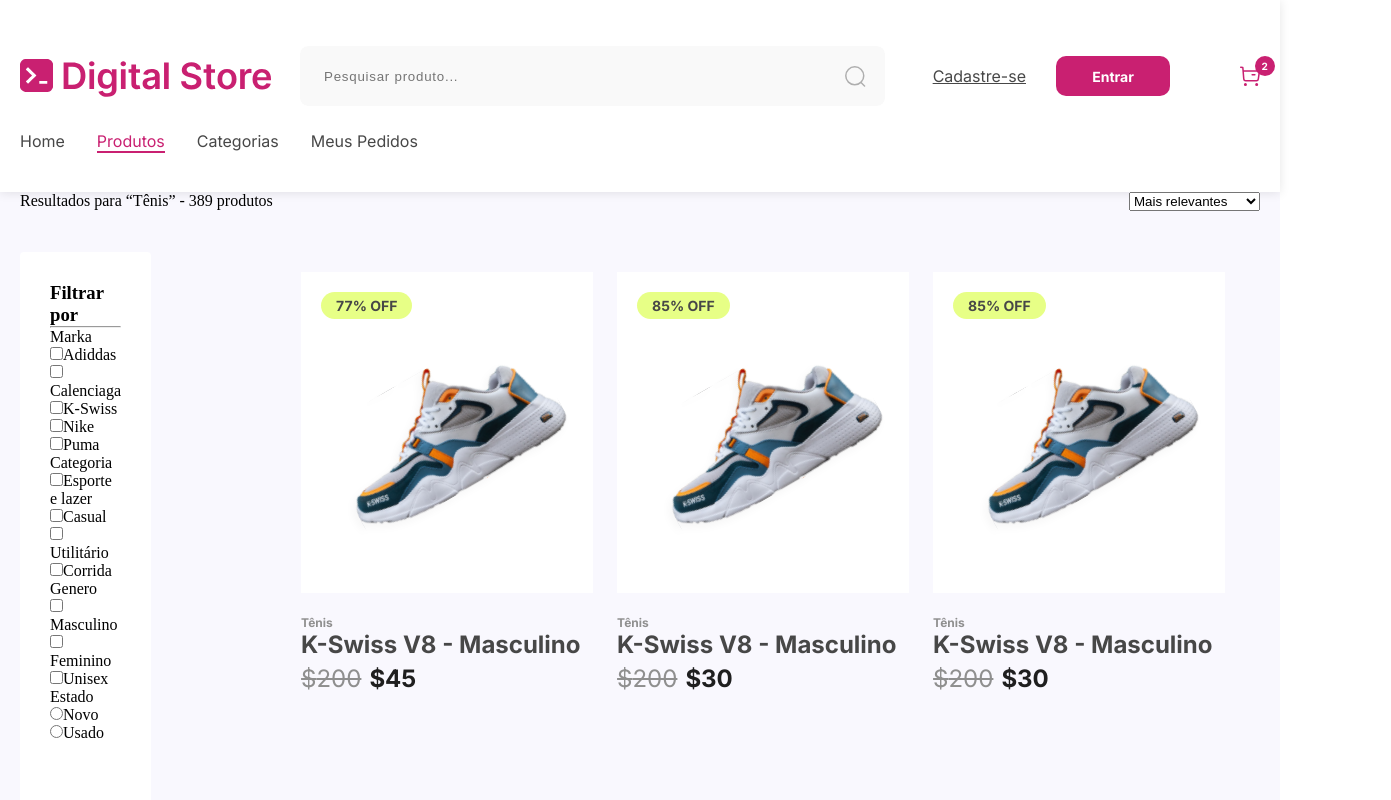
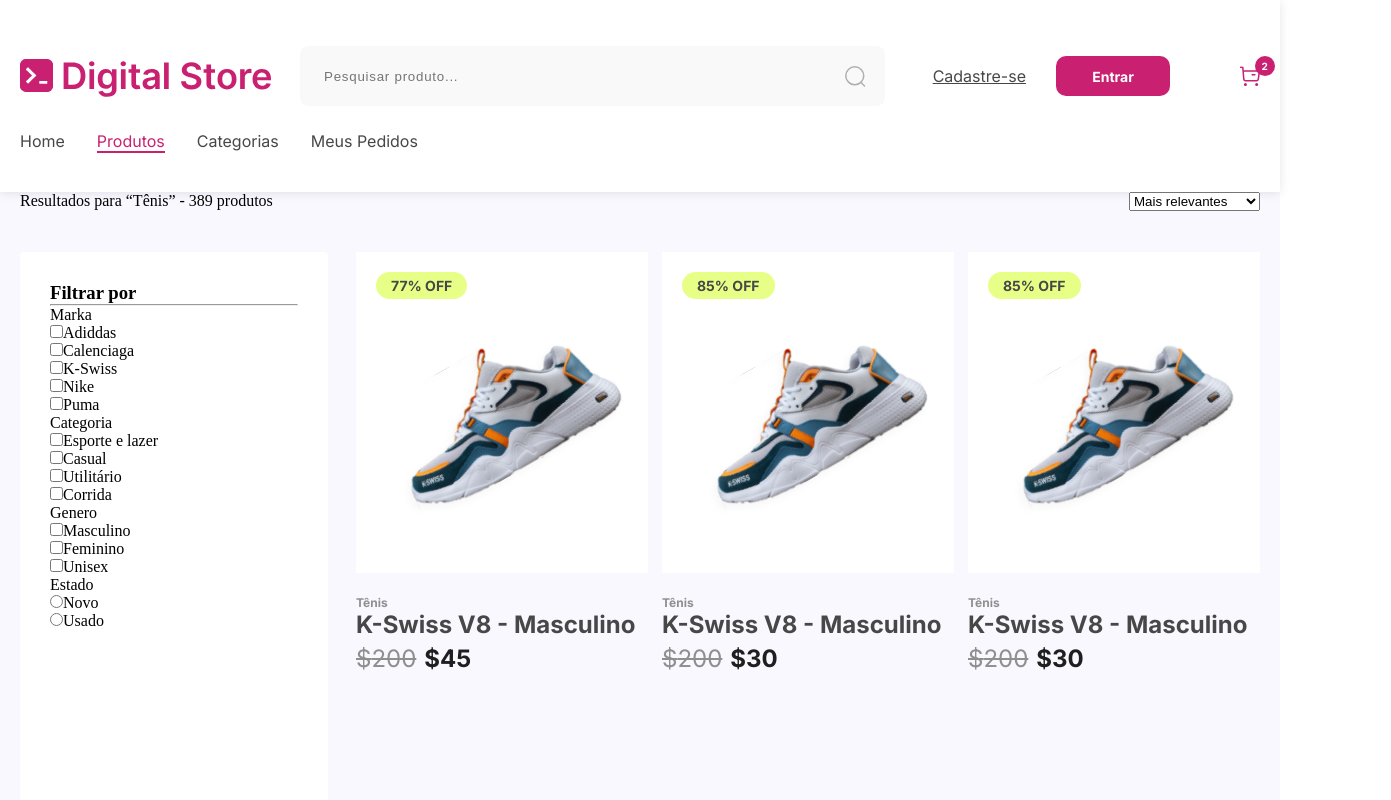
Before and after one commit to FaithfulBreeze/geracao-tech-ecommerce, a React (Vite) app: page /products in a window 1280 px wide. Shown: the top 800 px of the page, 1391 px wide, since content can reach past the window. Built offline with nearby package versions, Linux system fonts and the light colour scheme.

Commit message:
Update ProductListingPage style

```diff
--- a/src/components/ProductCard/styles/index.js
+++ b/src/components/ProductCard/styles/index.js
@@ -8,9 +8,9 @@
     transition-duration: 300ms;
     outline: 2px solid transparent;
     &:hover{
-        transform: scale(1.023);
+        transform: scale(1.018);
         outline: 2px solid #C92071;
-        outline-offset: 6px;
+        outline-offset: 3px;
         border-radius: 4px;
     }
     & a{
--- a/src/components/ProductListing/styles/index.js
+++ b/src/components/ProductListing/styles/index.js
@@ -14,6 +14,6 @@
     margin: auto;
     display: flex;
     flex-wrap: wrap;
-    gap: 24px;
+    gap: 14px;
     row-gap: 40px;
 `
--- a/src/components/Section/index.jsx
+++ b/src/components/Section/index.jsx
@@ -10,11 +10,11 @@
     }
     return(
         <StyledSection>
-            <div id="container">
+            {title && <div id="container">
                 <p style={positionSetter()}>{title}</p>
                 <NavLink to={'/products'} style={{position: 'absolute', right: '0'}} >{link}<img style={{visibility: link ? 'visible' : 'hidden'}} src={LinkArrow} /></NavLink>
-            </div>
-            <div id="chidren">{children}</div>
+            </div>}
+            <div id="children">{children}</div>
         </StyledSection>
     )
 }
--- a/src/pages/ProductListingPage.jsx
+++ b/src/pages/ProductListingPage.jsx
@@ -79,7 +79,7 @@
                             }
                         ]} />
                     </div>
-                    <Section >
+                    <Section>
                         <ProductListing col="3" products={
                             [
                                 {
@@ -206,7 +206,7 @@
         align-items: baseline;
     }
     &   div#parent-container div#filter-by{
-        width: 408px;
+        width: 308px;
         height: 720px;
         border-radius: 4px;
         background-color: white;
@@ -217,5 +217,8 @@
         justify-content: space-between;
         width: 1240px;
         margin: auto;
+        & section{
+            width: 904px;
+        }
     }
 `
```
